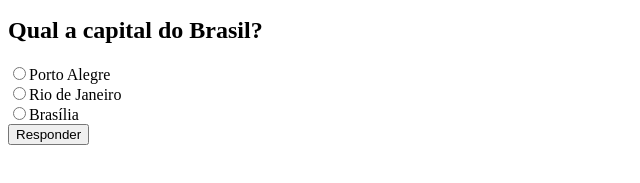
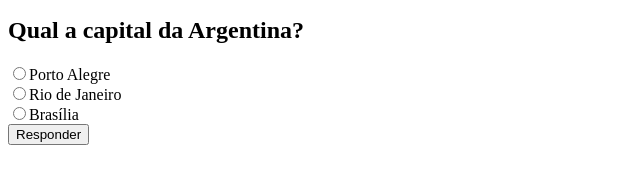
Before and after one commit to carloslama26/questionario51, a plain HTML site: page index.html in a window 1280 px wide. Shown: the part 345-528 px from the top of the page, 0-640 px from the left. Drawn offline with Linux system fonts and the light colour scheme.

Commit message:
Update index.html

```diff
--- a/index.html
+++ b/index.html
@@ -25,7 +25,7 @@
   </div>
 
   <div id="pergunta3">
-    <h2>Qual a capital do Brasil?</h2>
+    <h2>Qual a capital da Argentina?</h2>
     <label><input type="radio" name="resposta3" value="Porto Alegre">Porto Alegre</label><br>
     <label><input type="radio" name="resposta3" value="Rio de Janeiro">Rio de Janeiro</label><br>
     <label><input type="radio" name="resposta3" value="Brasília">Brasília</label><br>
```
